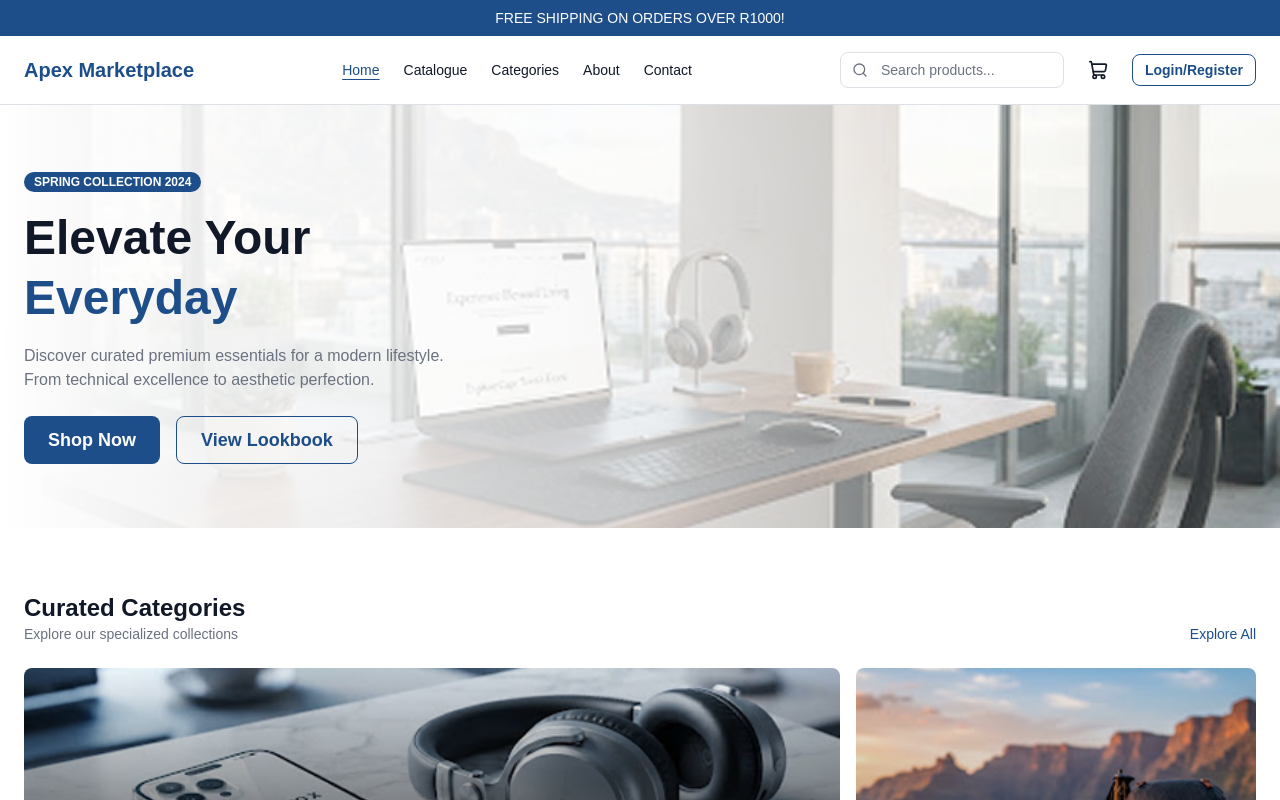
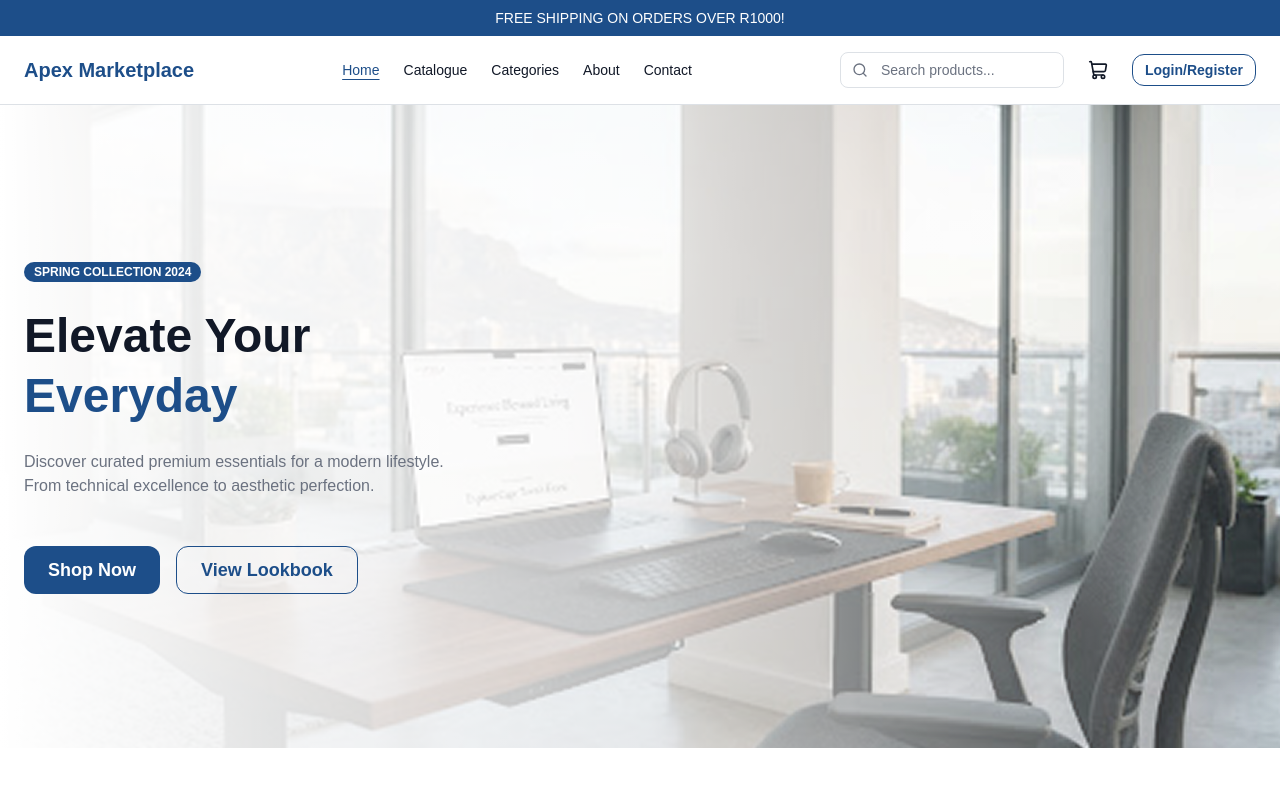
Before and after one commit to momotaun/Annah_E_Commerce, a Next.js app in the folder frontend/: page / in a window 1280 px wide. Shown: the top 800 px of the page. Built offline with nearby package versions, Linux system fonts and the light colour scheme.

Commit message:
Update: button radius

```diff
--- a/frontend/src/app/components/ui/Button.tsx
+++ b/frontend/src/app/components/ui/Button.tsx
@@ -5,7 +5,7 @@ import { Loader2 } from "lucide-react";
 import { cn } from "@/src/lib/utils";
 
 const buttonVariants = cva(
-  "inline-flex items-center justify-center gap-2 rounded-md font-semibold transition-colors focus-visible:outline-none focus-visible:ring-2 focus-visible:ring-primary-600 focus-visible:ring-offset-2 disabled:pointer-events-none disabled:opacity-50",
+  "inline-flex items-center justify-center gap-2 rounded-xl font-semibold transition-colors focus-visible:outline-none focus-visible:ring-2 focus-visible:ring-primary-600 focus-visible:ring-offset-2 disabled:pointer-events-none disabled:opacity-50",
   {
     variants: {
       variant: {
--- a/frontend/src/app/page.tsx
+++ b/frontend/src/app/page.tsx
@@ -62,15 +62,15 @@ export default function LandingPage() {
 
 function HeroSection() {
   return (
-    <section className="relative min-h-[420px] items-center overflow-hidden bg-gray-100 py-16 ">
+    <section className="relative min-h-[420px] items-center overflow-hidden bg-gray-100 py-[154px] ">
       <Image src="/images/home/Home_Banner.png" alt="Hero Image" fill priority className="object-cover" />
       <div className="absolute inset-0 bg-gradient-to-r from-white via-white/70 to-transparent" />
       <div className="relative mx-auto max-w-7xl px-6">
-        <Badge variant="primary" className="mb-4">SPRING COLLECTION 2024</Badge>
-        <h1 className="max-w-lg text-5xl font-extrabold leading-tight text-gray-900">
+        <Badge variant="primary" className="mb-6">SPRING COLLECTION 2024</Badge>
+        <h1 className="max-w-lg text-5xl font-bold leading-tight text-gray-900">
           Elevate Your <span className="text-primary-600">Everyday</span>
         </h1>
-        <p className="mt-4 max-w-md text-gray-500">
+        <p className="py-6 max-w-md text-gray-500">
           Discover curated premium essentials for a modern lifestyle. From
           technical excellence to aesthetic perfection.
         </p>
```
